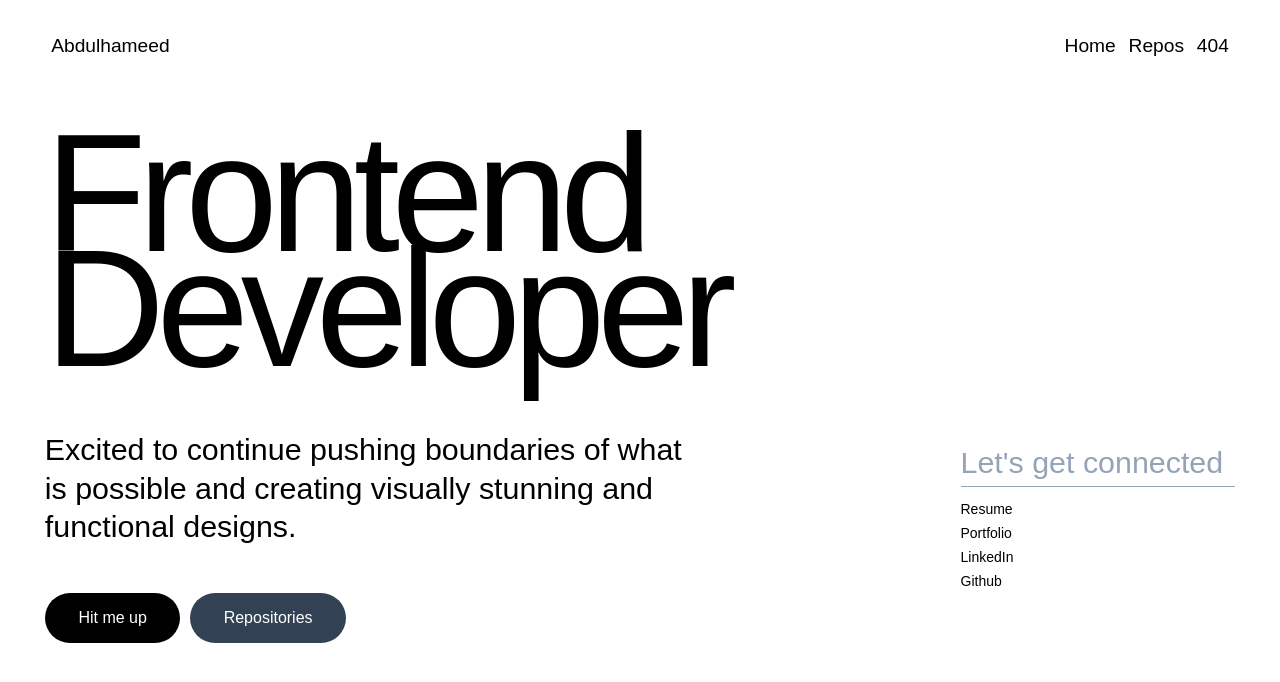
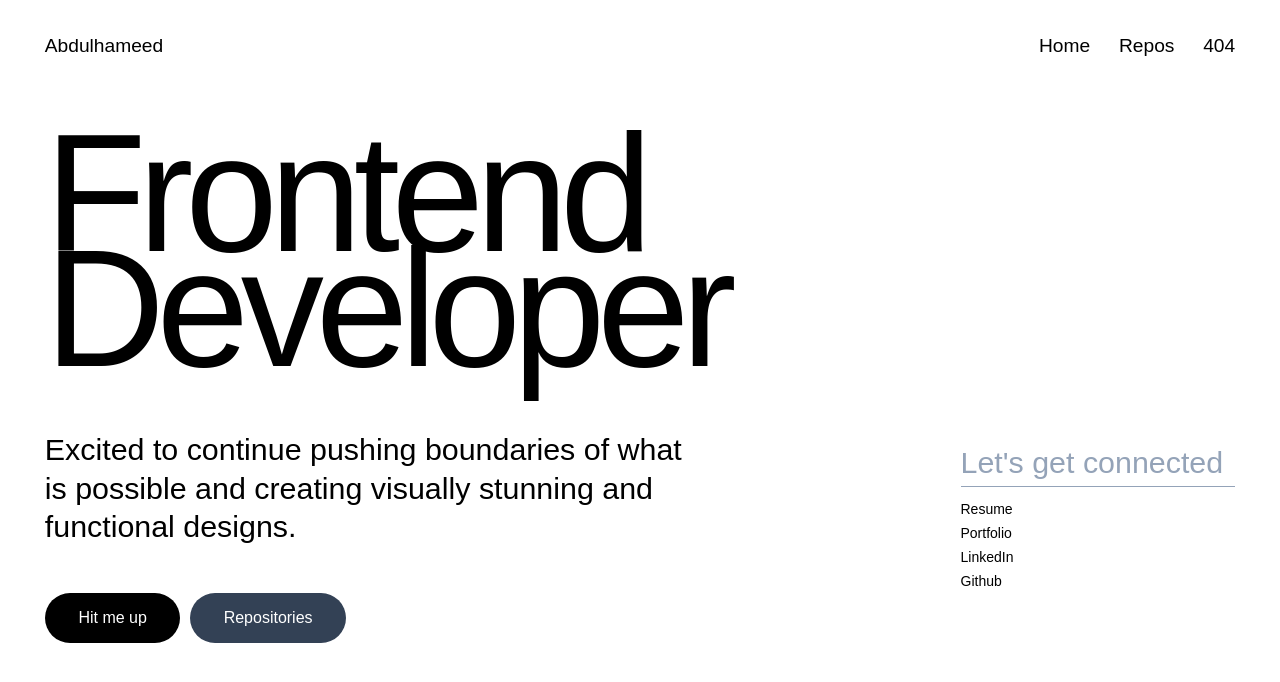
Before and after one commit to 0xlarmideh/vue-repos, a Vue app: page / in a window 1280 px wide. Shown: the top 682 px of the page. Built offline with nearby package versions, Linux system fonts and the light colour scheme; a web font is replaced by a local one.

Commit message:
Style/Nav margin fix

```diff
--- a/src/components/Layout.vue
+++ b/src/components/Layout.vue
@@ -1,7 +1,7 @@
 <template>
   <nav class="layout-navs py-[1.7rem] max-md:py-[.4rem] max-md:text-[16px] text-black">
     <p class="layout-link name">Abdulhameed</p>
-    <div>
+    <div class="flex gap-[1.8rem] max-md:gap-[.8rem]">
       <router-link class="layout-link  " to="/">Home</router-link>
     <router-link class="layout-link" to="/repositories">Repos</router-link>
     <router-link class="layout-link" to="/404">404</router-link>
@@ -23,7 +23,7 @@ nav {
   display: flex;
   justify-content: space-between;
   align-items: center;
-  gap: 1rem;
+  /* gap: 1rem; */
   color: black;
   margin: .3rem 0;
 }
@@ -35,7 +35,7 @@ nav {
 .layout-link {
   position: relative;
   list-style: none;
-  margin: 0 .4rem;
+  /* margin: 0 .4rem; */
   padding: 0 ;
   cursor: pointer;
   text-decoration: none;
```
